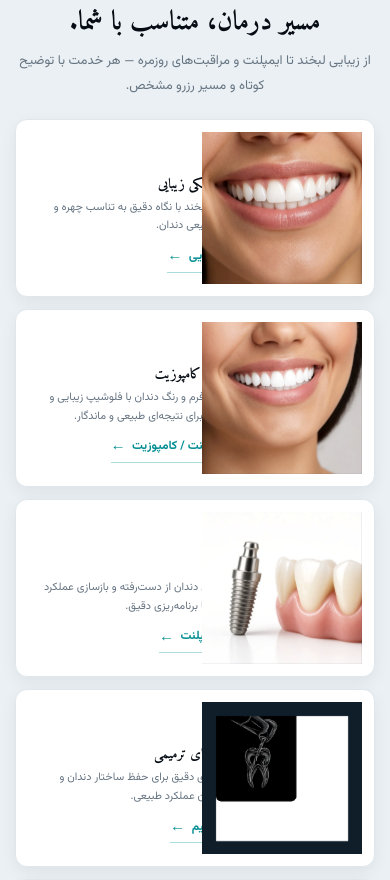
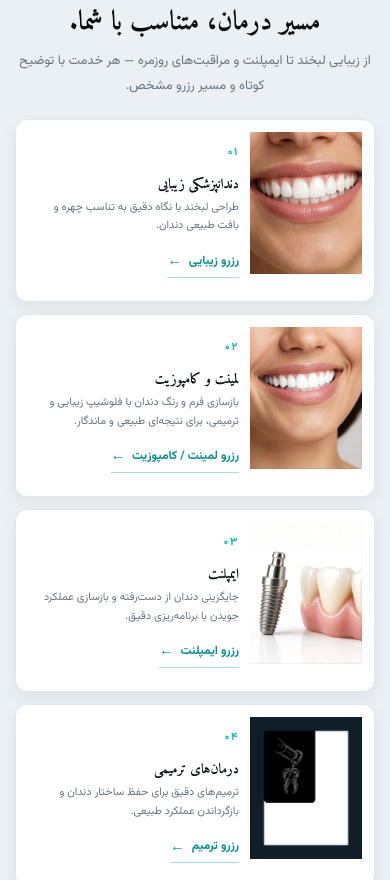
Before and after one commit to omidbnd1977-collab/nakhl-dental-website, a website: page index.html in a window 390 px wide. Shown: the part 1275-2155 px from the top of the page. Drawn offline with Linux system fonts and the light colour scheme.

Commit message:
Fix image frame filling across layouts

```diff
--- a/nakhl-refinement.css
+++ b/nakhl-refinement.css
@@ -189,3 +189,53 @@ a{transition:color .2s,background .2s,border-color .2s,transform .2s}
 @media(prefers-reduced-motion:reduce){
  .intro-visual,.svc-glass-media,.doctor-photo,.gallery figure,.intro-visual img,.svc-glass-media img,.doctor-photo img,.gallery figure img{transition:none!important}
 }
+
+
+/* Reliable image filling: make picture layers independent of percentage-height resolution */
+.intro-visual,.svc-glass-media,.doctor-photo,.gallery figure{
+  position:relative!important;
+  overflow:hidden!important;
+}
+.intro-visual picture,.svc-glass-media picture,.doctor-photo picture,.gallery figure picture{
+  position:absolute!important;
+  inset:0!important;
+  display:block!important;
+  width:100%!important;
+  height:100%!important;
+  min-width:0!important;
+  min-height:0!important;
+  overflow:hidden!important;
+}
+.intro-visual picture img,.svc-glass-media picture img,.doctor-photo picture img,.gallery figure picture img{
+  position:absolute!important;
+  inset:0!important;
+  display:block!important;
+  width:100%!important;
+  height:100%!important;
+  min-width:100%!important;
+  min-height:100%!important;
+  max-width:none!important;
+  max-height:none!important;
+  object-fit:cover!important;
+  object-position:center!important;
+}
+.svc-glass-media--contain picture img{object-fit:cover!important}
+@media(max-width:640px){
+  .svc-glass{grid-template-columns:112px minmax(0,1fr)!important;align-items:stretch!important}
+  .svc-glass-media{
+    position:relative!important;
+    width:112px!important;
+    height:auto!important;
+    min-height:142px!important;
+    align-self:stretch!important;
+  }
+  .svc-glass-media picture{position:absolute!important;inset:0!important}
+  .svc-glass-media picture img{position:absolute!important;inset:0!important}
+}
+/* Keep navigation readable when all major sections are exposed */
+.nav-links{flex-wrap:nowrap!important;white-space:nowrap!important}
+.nav-links a{font-size:12px!important}
+@media(max-width:1100px) and (min-width:641px){
+  .nav-links{gap:9px!important}
+  .nav-links a{font-size:10px!important}
+}
```
